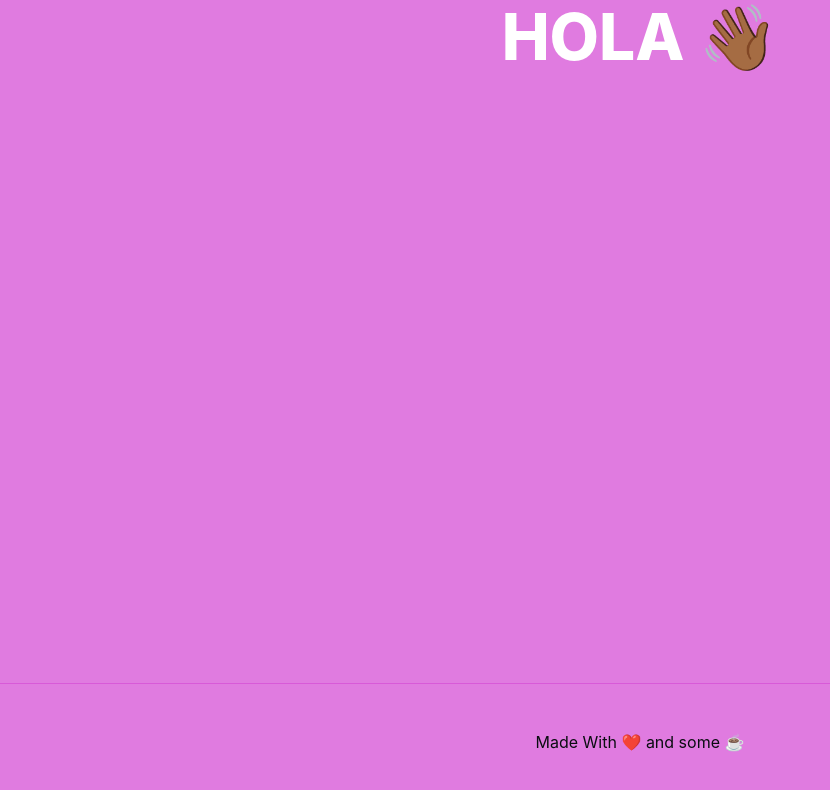
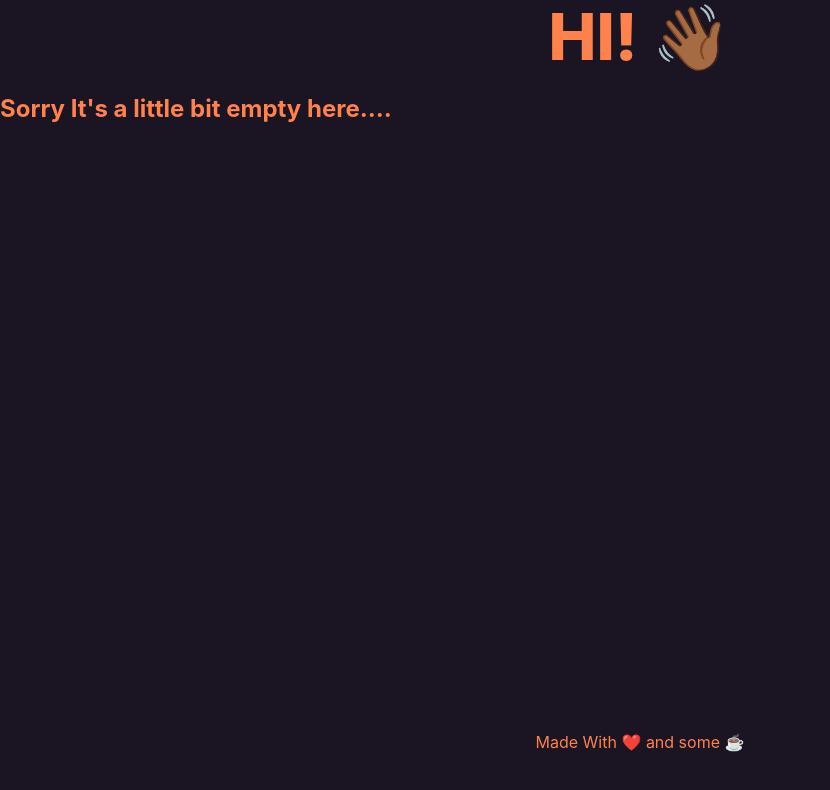
Before and after one commit to ZiXyos/my-portfolio, a Next.js app in the folder website/: page /components/layout/navbar in a window 1280 px wide. Shown: the top 790 px of the page, without its empty margins (0-830 px from the left). Built offline with nearby package versions, Linux system fonts and the light colour scheme.

Commit message:
add: work in progress page

```diff
--- a/website/pages/components/layout/footer.tsx
+++ b/website/pages/components/layout/footer.tsx
@@ -1,11 +1,8 @@
 import { useEffect, useState } from "react";
-
-import styles from '/styles/Home.module.css'
 
 const Footer = () => {
 
     const [bg, setBg] = useState<boolean>(false);
-
     useEffect( () => {
 
         setBg(Math.random() < 0.5)
@@ -14,7 +11,7 @@ const Footer = () => {
     return (
         <footer onClick={() =>  bg ? setBg(false) : setBg(true)}>
             {
-                bg ? <p>Made 4 U ❤️ so get my ☕️</p> : <p >Made With ❤️ and some ☕️</p>
+                bg ? <p>Made 4 U so get my ❤️ </p> : <p >Made With ❤️ and some ☕️</p>
             }
         </footer>
     )
--- a/website/pages/components/layout/navbar.tsx
+++ b/website/pages/components/layout/navbar.tsx
@@ -5,8 +5,11 @@ import styles from '/styles/Home.module.css';
 const NavBar = () => (
 
     <nav>
-        <Link href={'https://www.instagram.com/killian_mdry/'} passHref={true}>
-            <h1 className={styles.title}>Hola 👋🏾</h1>
+        <Link href={'https://github.com/ZiXyos'} passHref={true}>
+            <a>
+            <h1 className={styles.title}>HI! 👋🏾</h1>
+            <h2 style={{color: '#FF824D'}}>Sorry It's a little bit empty here....</h2>
+            </a>
         </Link>
     </nav>
 );
--- a/website/styles/Home.module.css
+++ b/website/styles/Home.module.css
@@ -30,7 +30,7 @@
 }
 
 .title a {
-  color: #0070f3;
+  color: #FF824D;
   text-decoration: none;
 }
 
--- a/website/styles/globals.css
+++ b/website/styles/globals.css
@@ -4,7 +4,7 @@ body {
   margin: 0;
   font-family: -apple-system, BlinkMacSystemFont, Segoe UI, Roboto, Oxygen,
     Ubuntu, Cantarell, Fira Sans, Droid Sans, Helvetica Neue, sans-serif;
-    background-color: #E07BE0;
+    background-color: #1A1423
 }
 
 footer {
@@ -15,11 +15,10 @@ footer {
   bottom: 0;
   padding: 2rem 0;
   width: 100%;
-  color: #0A0D11;
+  color: #FF824D;
   justify-content: center;
   align-items: center;
   text-align: center;
-  border-top: 1px solid #D85AD8;
 }
 
 .footer a {
@@ -30,10 +29,9 @@ footer {
 }
 
 h1 {
-  color: #ffffff;
+  color: #FF824D;
   font-size: 62px;
   font-weight: 800;
-  line-height: 72px;
   margin: 0 0 24px;
   text-align: center;
   text-transform: uppercase; }
```
Also changed, not shown: website/pages/index.tsx (+2 -44 lines), website/public/work-in-progress.png (added).
